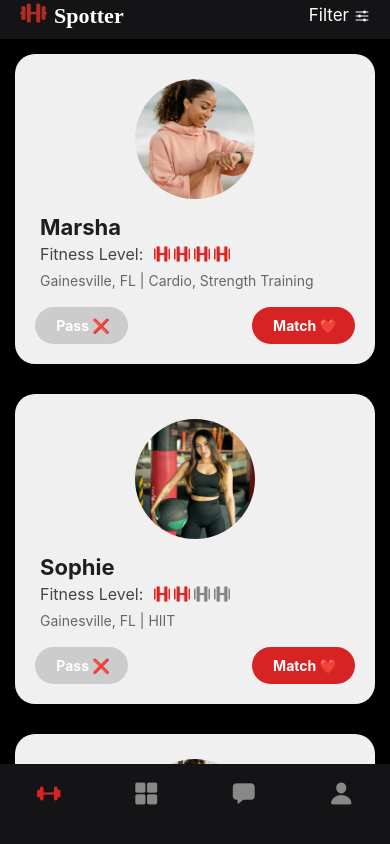
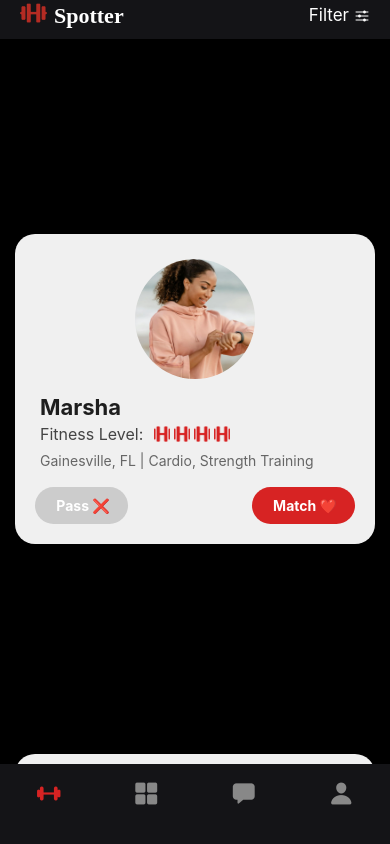
Before and after one commit to Spotter-Team/App, a React Native app in the folder frontend/: screen /HomeTabs in a window 390 px wide. Built offline with nearby package versions, Linux system fonts and the light colour scheme.

Commit message:
Refactor: Remove scroll view and show one card at a time

```diff
--- a/frontend/src/components/HomeComponents/MatchUserCard.js
+++ b/frontend/src/components/HomeComponents/MatchUserCard.js
@@ -66,6 +66,8 @@ const styles = StyleSheet.create({
         shadowOpacity: 0.1,
         shadowRadius: 10,
         shadowOffset: { width: 0, height: 5 },
+        marginTop: '50%',
+        marginHorizontal: 20,
       },
       avatar: {
         width: 120,
--- a/frontend/src/screens/Home/Match.js
+++ b/frontend/src/screens/Home/Match.js
@@ -32,11 +32,11 @@ const MatchScreen = () => {
   };
   return (
     <SafeAreaView style={{ flex: 1, backgroundColor: COLORS.background }}>
-      <ScrollView contentContainerStyle={styles.container}>
+      <View style={styles.container}>
         {matches.map((user) => (
             <MatchUserCard key={user.userID} user={user} handleAction={handleAction} />
         ))}
-      </ScrollView>
+      </View>
     </SafeAreaView>
   );
 };
```
